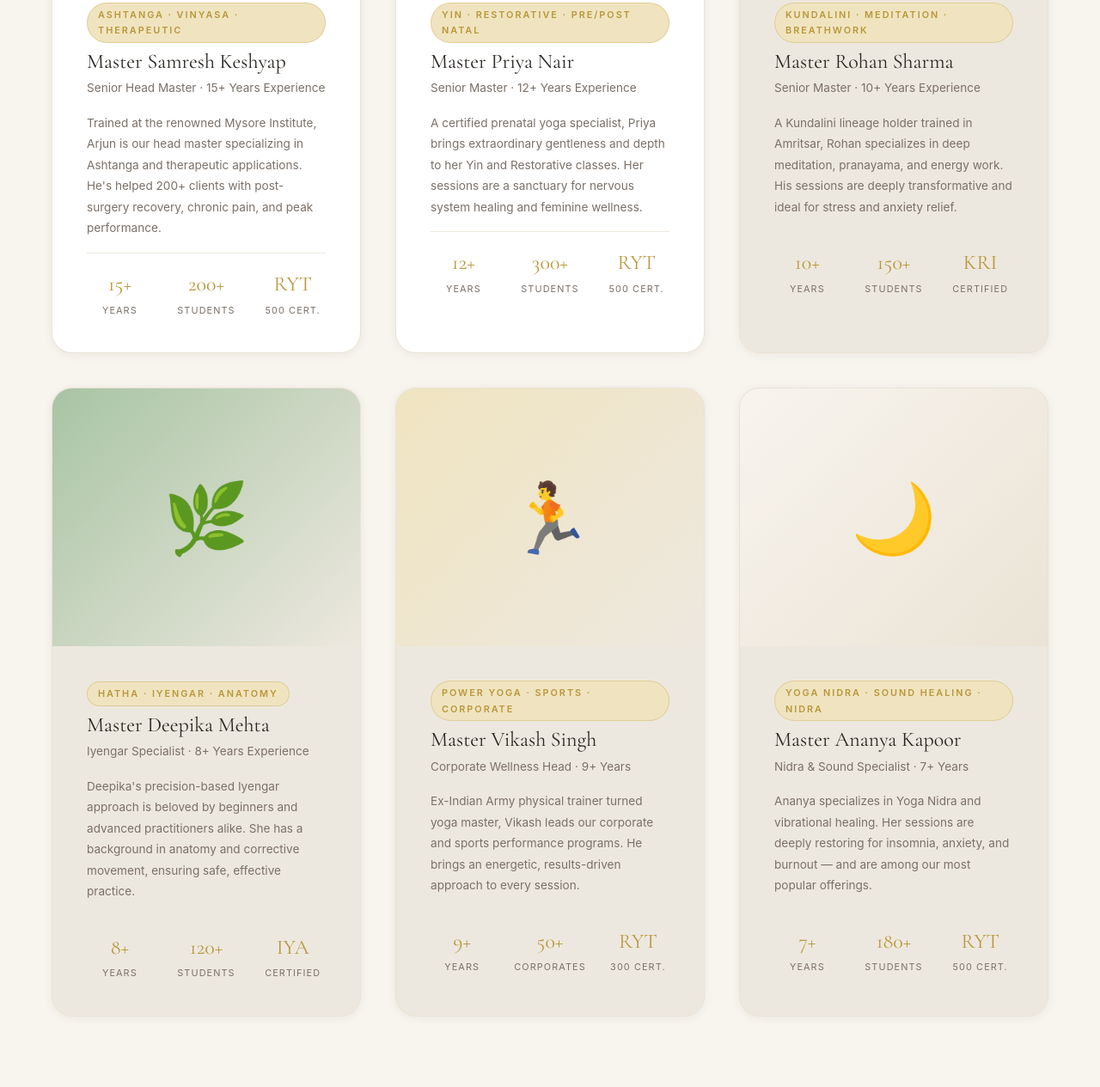
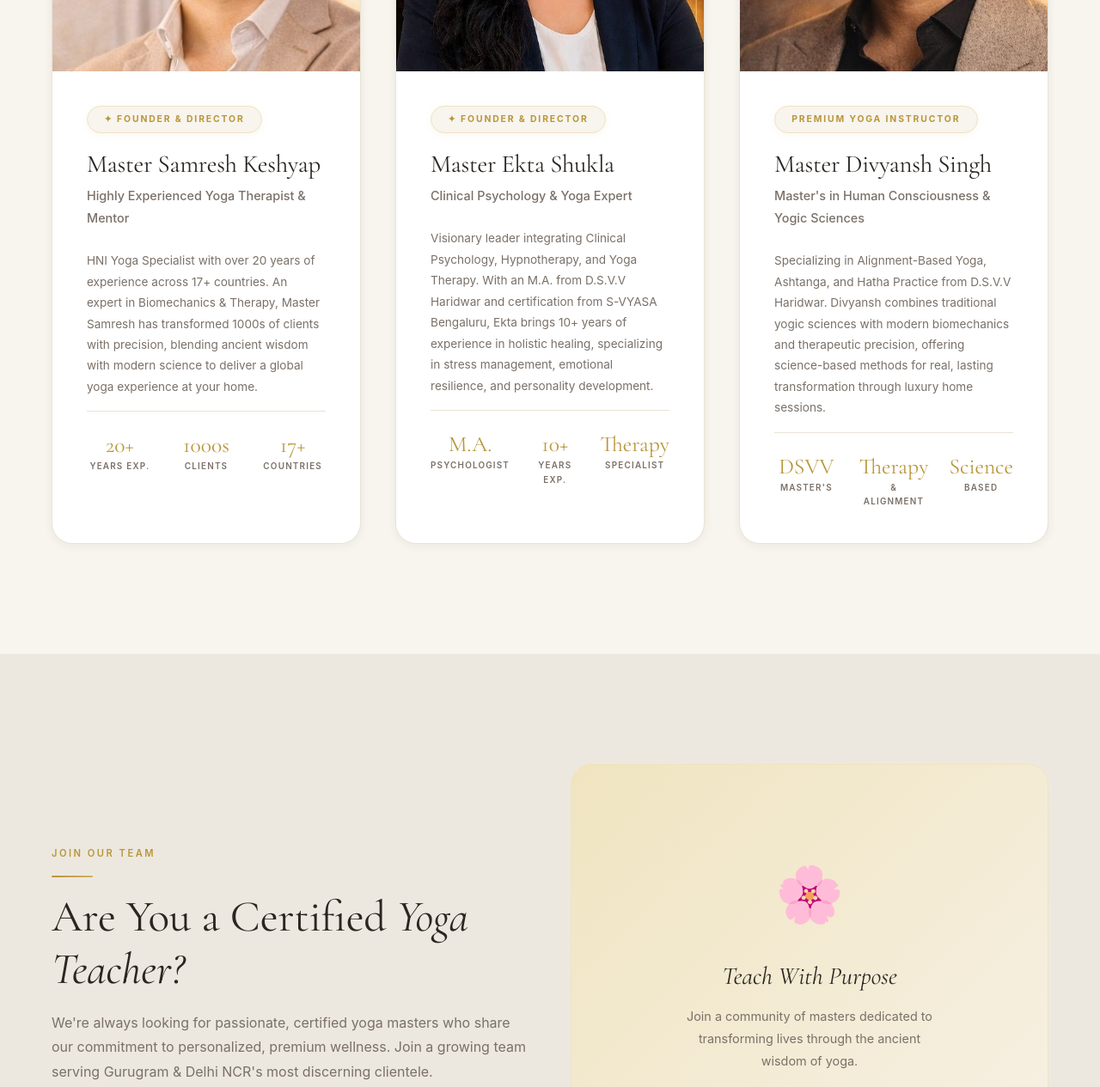
Before and after one commit to hemantsinghdsvv/pure-lifestyle-yoga, a plain HTML site: page masters.html in a window 1280 px wide. Shown: the part 1059-2324 px from the top of the page at 86% size. Drawn offline with nearby package versions, Linux system fonts and the light colour scheme.

Commit message:
updated masters details changes

```diff
--- a/assets/css/style.css
+++ b/assets/css/style.css
@@ -967,23 +967,62 @@ p { font-size: 1rem; line-height: 1.8; color: var(--text-body); }
   transition: all var(--transition-base);
 }
 .master-profile:hover { transform: translateY(-4px); box-shadow: var(--shadow-lg); }
-.master-profile-img { width: 100%; height: 300px; object-fit: cover; object-position: top; }
+.master-profile-img {
+  width: 100%;
+  height: 420px;
+  object-fit: cover;
+  object-position: center 15%;
+  transition: transform 0.8s cubic-bezier(0.165, 0.84, 0.44, 1);
+}
+.master-profile:hover .master-profile-img { transform: scale(1.04); }
 .master-profile-body { padding: var(--spacing-lg); }
-.master-profile-body .master-tag { display: inline-block; margin-bottom: 0.5rem; }
 .master-profile-body .master-tag {
-  font-size: 0.68rem; font-weight: 600; letter-spacing: 0.18em; text-transform: uppercase;
-  color: var(--gold); background: var(--gold-pale);
-  border-radius: var(--radius-full); padding: 0.25rem 0.75rem;
+  display: inline-block;
+  font-size: 0.65rem;
+  font-weight: 700;
+  letter-spacing: 0.18em;
+  text-transform: uppercase;
+  color: var(--gold);
+  background: var(--cream);
+  border: 1px solid var(--gold-pale);
+  border-radius: var(--radius-full);
+  padding: 0.4rem 1.2rem;
+  margin-bottom: 1.2rem;
+  box-shadow: 0 2px 8px rgba(184, 151, 58, 0.08);
 }
-.master-profile-body h3 { font-size: 1.5rem; margin-bottom: 0.25rem; }
-.master-profile-body .master-spec { font-size: 0.85rem; color: var(--text-muted); margin-bottom: var(--spacing-sm); }
+.master-profile-body h3 {
+  font-size: 1.8rem;
+  margin-bottom: 0.4rem;
+  letter-spacing: -0.01em;
+}
+.master-profile-body .master-spec {
+  font-size: 0.9rem;
+  color: var(--text-muted);
+  margin-bottom: var(--spacing-md);
+  font-family: var(--font-sans);
+  font-weight: 500;
+}
 .master-stats {
-  display: flex; gap: var(--spacing-md); margin-top: var(--spacing-sm);
-  border-top: 1px solid var(--cream-dark); padding-top: var(--spacing-sm);
+  display: flex;
+  gap: var(--spacing-md);
+  margin-top: var(--spacing-sm);
+  border-top: 1px solid var(--beige-light);
+  padding-top: var(--spacing-md);
 }
 .m-stat { text-align: center; flex: 1; }
-.m-stat-num { font-family: var(--font-serif); font-size: 1.5rem; color: var(--gold); }
-.m-stat-label { font-size: 0.68rem; letter-spacing: 0.1em; text-transform: uppercase; color: var(--text-muted); }
+.m-stat-num {
+  font-family: var(--font-serif);
+  font-size: 1.6rem;
+  color: var(--gold);
+  line-height: 1.2;
+}
+.m-stat-label {
+  font-size: 0.62rem;
+  letter-spacing: 0.12em;
+  text-transform: uppercase;
+  color: var(--text-muted);
+  font-weight: 600;
+}
 
 /* =============================================
    CONTACT
@@ -1301,7 +1340,7 @@ p { font-size: 1rem; line-height: 1.8; color: var(--text-body); }
   .container { padding: 0 1.25rem; }
   .differentiator { padding: var(--spacing-md); }
   .diff-num { font-size: 2rem; min-width: 44px; }
-  .master-profile-img { height: 260px; }
+  .master-profile-img { height: 340px; }
   .wa-float { bottom: 1.5rem; right: 1.25rem; }
   .wa-btn { width: 52px; height: 52px; font-size: 1.4rem; }
   .modal { padding: 1.5rem; border-radius: var(--radius-lg); }
@@ -1338,7 +1377,7 @@ p { font-size: 1rem; line-height: 1.8; color: var(--text-body); }
   .about-img-badge { display: none; } /* too small to show without overflow */
 
   .master-img { height: 260px; }
-  .master-profile-img { height: 220px; }
+  .master-profile-img { height: 300px; }
 
   .event-img { height: 180px; }
   .event-footer { flex-direction: column; gap: 0.75rem; align-items: flex-start; }
--- a/masters.html
+++ b/masters.html
@@ -3,7 +3,7 @@
 <head>
   <meta charset="UTF-8" />
   <meta name="viewport" content="width=device-width, initial-scale=1.0, viewport-fit=cover" />
-  <meta name="description" content="Meet Pure Lifestyle Yoga's expert masters — internationally certified yoga instructors specializing in Ashtanga, Yin, Vinyasa, Therapeutic, and Prenatal yoga in Gurugram & Delhi NCR." />
+  <meta name="description" content="Meet Pure Lifestyle Yoga's expert masters — Founders Samresh Keshyap & Ekta Shukla and our certified team specializing in Therapeutic, Alignment-based, and Clinical Yoga in Gurugram & Delhi NCR." />
   <title>Our Yoga Masters | Pure Lifestyle Yoga, Gurugram & Delhi NCR</title>
   <link rel="preconnect" href="https://fonts.googleapis.com" />
   <link rel="preconnect" href="https://fonts.gstatic.com" crossorigin />
@@ -74,98 +74,50 @@
     <div class="container">
       <div class="grid-3" style="margin-top:0;">
 
-        <!-- Master 1 -->
+        <!-- Master 1: Samresh Keshyap – Founder & Director -->
         <div class="master-profile fade-up delay-1">
-          <img src="assets/images/master-samresh.jpg" alt="Master Samresh Keshyap" class="master-profile-img" loading="lazy" />
+          <img src="assets/images/master-samresh-new.jpg" alt="Master Samresh Keshyap – Founder & Director, Pure Lifestyle Yoga" class="master-profile-img" loading="lazy" />
           <div class="master-profile-body">
-            <span class="master-tag">Ashtanga · Vinyasa · Therapeutic</span>
+            <span class="master-tag">✦ Founder &amp; Director</span>
             <h3>Master Samresh Keshyap</h3>
-            <p class="master-spec">Senior Head Master · 15+ Years Experience</p>
-            <p style="font-size:0.85rem; color:var(--text-muted); margin-bottom:1rem;">Trained at the renowned Mysore Institute, Arjun is our head master specializing in Ashtanga and therapeutic applications. He's helped 200+ clients with post-surgery recovery, chronic pain, and peak performance.</p>
+            <p class="master-spec">Highly Experienced Yoga Therapist &amp; Mentor</p>
+            <p style="font-size:0.85rem; color:var(--text-muted); margin-bottom:1rem;">HNI Yoga Specialist with over 20 years of experience across 17+ countries. An expert in Biomechanics &amp; Therapy, Master Samresh has transformed 1000s of clients with precision, blending ancient wisdom with modern science to deliver a global yoga experience at your home.</p>
             <div class="master-stats">
-              <div class="m-stat"><div class="m-stat-num">15+</div><div class="m-stat-label">Years</div></div>
-              <div class="m-stat"><div class="m-stat-num">200+</div><div class="m-stat-label">Students</div></div>
-              <div class="m-stat"><div class="m-stat-num">RYT</div><div class="m-stat-label">500 Cert.</div></div>
+              <div class="m-stat"><div class="m-stat-num">20+</div><div class="m-stat-label">Years Exp.</div></div>
+              <div class="m-stat"><div class="m-stat-num">1000s</div><div class="m-stat-label">Clients</div></div>
+              <div class="m-stat"><div class="m-stat-num">17+</div><div class="m-stat-label">Countries</div></div>
             </div>
           </div>
         </div>
 
-        <!-- Master 2 -->
+        <!-- Master 2: Ekta Shukla -->
         <div class="master-profile fade-up delay-2">
-          <img src="assets/images/master-female.png" alt="Master Priya Nair" class="master-profile-img" loading="lazy" />
+          <img src="assets/images/master-ekta-new.jpg" alt="Master Ekta Shukla – Founder & Director, Pure Lifestyle Yoga" class="master-profile-img" loading="lazy" />
           <div class="master-profile-body">
-            <span class="master-tag">Yin · Restorative · Pre/Post Natal</span>
-            <h3>Master Priya Nair</h3>
-            <p class="master-spec">Senior Master · 12+ Years Experience</p>
-            <p style="font-size:0.85rem; color:var(--text-muted); margin-bottom:1rem;">A certified prenatal yoga specialist, Priya brings extraordinary gentleness and depth to her Yin and Restorative classes. Her sessions are a sanctuary for nervous system healing and feminine wellness.</p>
+            <span class="master-tag">✦ Founder &amp; Director</span>
+            <h3>Master Ekta Shukla</h3>
+            <p class="master-spec">Clinical Psychology &amp; Yoga Expert</p>
+            <p style="font-size:0.85rem; color:var(--text-muted); margin-bottom:1rem;">Visionary leader integrating Clinical Psychology, Hypnotherapy, and Yoga Therapy. With an M.A. from D.S.V.V Haridwar and certification from S-VYASA Bengaluru, Ekta brings 10+ years of experience in holistic healing, specializing in stress management, emotional resilience, and personality development.</p>
             <div class="master-stats">
-              <div class="m-stat"><div class="m-stat-num">12+</div><div class="m-stat-label">Years</div></div>
-              <div class="m-stat"><div class="m-stat-num">300+</div><div class="m-stat-label">Students</div></div>
-              <div class="m-stat"><div class="m-stat-num">RYT</div><div class="m-stat-label">500 Cert.</div></div>
+              <div class="m-stat"><div class="m-stat-num">M.A.</div><div class="m-stat-label">Psychologist</div></div>
+              <div class="m-stat"><div class="m-stat-num">10+</div><div class="m-stat-label">Years Exp.</div></div>
+              <div class="m-stat"><div class="m-stat-num">Therapy</div><div class="m-stat-label">Specialist</div></div>
             </div>
           </div>
         </div>
 
-        <!-- Master 3 (placeholder style) -->
-        <div class="master-profile fade-up delay-3" style="background:var(--cream-dark);">
-          <div style="height:300px; display:flex; align-items:center; justify-content:center; background:linear-gradient(135deg, var(--beige-light), var(--cream-dark)); font-size:5rem;">🧘</div>
+        <!-- Master 3: Divyansh Singh -->
+        <div class="master-profile fade-up delay-3">
+          <img src="assets/images/master-divyansh-new.jpg" alt="Master Divyansh Singh – Premium Yoga Instructor, Pure Lifestyle Yoga" class="master-profile-img" loading="lazy" />
           <div class="master-profile-body">
-            <span class="master-tag">Kundalini · Meditation · Breathwork</span>
-            <h3>Master Rohan Sharma</h3>
-            <p class="master-spec">Senior Master · 10+ Years Experience</p>
-            <p style="font-size:0.85rem; color:var(--text-muted); margin-bottom:1rem;">A Kundalini lineage holder trained in Amritsar, Rohan specializes in deep meditation, pranayama, and energy work. His sessions are deeply transformative and ideal for stress and anxiety relief.</p>
+            <span class="master-tag">Premium Yoga Instructor</span>
+            <h3>Master Divyansh Singh</h3>
+            <p class="master-spec">Master's in Human Consciousness &amp; Yogic Sciences</p>
+            <p style="font-size:0.85rem; color:var(--text-muted); margin-bottom:1rem;">Specializing in Alignment-Based Yoga, Ashtanga, and Hatha Practice from D.S.V.V Haridwar. Divyansh combines traditional yogic sciences with modern biomechanics and therapeutic precision, offering science-based methods for real, lasting transformation through luxury home sessions.</p>
             <div class="master-stats">
-              <div class="m-stat"><div class="m-stat-num">10+</div><div class="m-stat-label">Years</div></div>
-              <div class="m-stat"><div class="m-stat-num">150+</div><div class="m-stat-label">Students</div></div>
-              <div class="m-stat"><div class="m-stat-num">KRI</div><div class="m-stat-label">Certified</div></div>
-            </div>
-          </div>
-        </div>
-
-        <!-- Master 4 -->
-        <div class="master-profile fade-up delay-1" style="background:var(--cream-dark);">
-          <div style="height:300px; display:flex; align-items:center; justify-content:center; background:linear-gradient(135deg, var(--sage-light), var(--cream-dark)); font-size:5rem;">🌿</div>
-          <div class="master-profile-body">
-            <span class="master-tag">Hatha · Iyengar · Anatomy</span>
-            <h3>Master Deepika Mehta</h3>
-            <p class="master-spec">Iyengar Specialist · 8+ Years Experience</p>
-            <p style="font-size:0.85rem; color:var(--text-muted); margin-bottom:1rem;">Deepika's precision-based Iyengar approach is beloved by beginners and advanced practitioners alike. She has a background in anatomy and corrective movement, ensuring safe, effective practice.</p>
-            <div class="master-stats">
-              <div class="m-stat"><div class="m-stat-num">8+</div><div class="m-stat-label">Years</div></div>
-              <div class="m-stat"><div class="m-stat-num">120+</div><div class="m-stat-label">Students</div></div>
-              <div class="m-stat"><div class="m-stat-num">IYA</div><div class="m-stat-label">Certified</div></div>
-            </div>
-          </div>
-        </div>
-
-        <!-- Master 5 -->
-        <div class="master-profile fade-up delay-2" style="background:var(--cream-dark);">
-          <div style="height:300px; display:flex; align-items:center; justify-content:center; background:linear-gradient(135deg, var(--gold-pale), var(--cream-dark)); font-size:5rem;">🏃</div>
-          <div class="master-profile-body">
-            <span class="master-tag">Power Yoga · Sports · Corporate</span>
-            <h3>Master Vikash Singh</h3>
-            <p class="master-spec">Corporate Wellness Head · 9+ Years</p>
-            <p style="font-size:0.85rem; color:var(--text-muted); margin-bottom:1rem;">Ex-Indian Army physical trainer turned yoga master, Vikash leads our corporate and sports performance programs. He brings an energetic, results-driven approach to every session.</p>
-            <div class="master-stats">
-              <div class="m-stat"><div class="m-stat-num">9+</div><div class="m-stat-label">Years</div></div>
-              <div class="m-stat"><div class="m-stat-num">50+</div><div class="m-stat-label">Corporates</div></div>
-              <div class="m-stat"><div class="m-stat-num">RYT</div><div class="m-stat-label">300 Cert.</div></div>
-            </div>
-          </div>
-        </div>
-
-        <!-- Master 6 -->
-        <div class="master-profile fade-up delay-3" style="background:var(--cream-dark);">
-          <div style="height:300px; display:flex; align-items:center; justify-content:center; background:linear-gradient(135deg, var(--cream), var(--beige-light)); font-size:5rem;">🌙</div>
-          <div class="master-profile-body">
-            <span class="master-tag">Yoga Nidra · Sound Healing · Nidra</span>
-            <h3>Master Ananya Kapoor</h3>
-            <p class="master-spec">Nidra & Sound Specialist · 7+ Years</p>
-            <p style="font-size:0.85rem; color:var(--text-muted); margin-bottom:1rem;">Ananya specializes in Yoga Nidra and vibrational healing. Her sessions are deeply restoring for insomnia, anxiety, and burnout — and are among our most popular offerings.</p>
-            <div class="master-stats">
-              <div class="m-stat"><div class="m-stat-num">7+</div><div class="m-stat-label">Years</div></div>
-              <div class="m-stat"><div class="m-stat-num">180+</div><div class="m-stat-label">Students</div></div>
-              <div class="m-stat"><div class="m-stat-num">RYT</div><div class="m-stat-label">500 Cert.</div></div>
+              <div class="m-stat"><div class="m-stat-num">DSVV</div><div class="m-stat-label">Master's</div></div>
+              <div class="m-stat"><div class="m-stat-num">Therapy</div><div class="m-stat-label">&amp; Alignment</div></div>
+              <div class="m-stat"><div class="m-stat-num">Science</div><div class="m-stat-label">Based</div></div>
             </div>
           </div>
         </div>
@@ -182,7 +134,7 @@
           <p class="eyebrow fade-up">Join Our Team</p>
           <div class="gold-line fade-up delay-1"></div>
           <h2 class="fade-up delay-2">Are You a Certified <em>Yoga Teacher?</em></h2>
-          <p class="fade-up delay-3" style="color:var(--text-muted); margin-top:1rem;">We're always looking for passionate, certified yoga masters who share our commitment to personalized, premium wellness. Join a growing team serving Gurugram & Delhi NCR's most discerning clientele.</p>
+          <p class="fade-up delay-3" style="color:var(--text-muted); margin-top:1rem;">We're always looking for passionate, certified yoga masters who share our commitment to personalized, premium wellness. Join a growing team serving Gurugram &amp; Delhi NCR's most discerning clientele.</p>
           <ul class="fade-up delay-3" style="margin-top:1.5rem; display:flex; flex-direction:column; gap:0.75rem;">
             <div class="about-feature">
               <div class="feat-icon">💰</div>
@@ -207,9 +159,9 @@
           <p style="color:var(--text-muted); font-size:0.9rem; max-width:300px; margin:0 auto 2rem;">Join a community of masters dedicated to transforming lives through the ancient wisdom of yoga.</p>
           <div style="display:flex; flex-direction:column; gap:0.75rem; text-align:left; max-width:280px; margin:0 auto;">
             <div style="background:white; padding:0.75rem 1rem; border-radius:var(--radius-md); font-size:0.85rem; border:1px solid var(--beige-light);">✓ RYT-200 or higher required</div>
-            <div style="background:white; padding:0.75rem 1rem; border-radius:var(--radius-md); font-size:0.85rem; border:1px solid var(--beige-light);">✓ Flexible hours & locations</div>
-            <div style="background:white; padding:0.75rem 1rem; border-radius:var(--radius-md); font-size:0.85rem; border:1px solid var(--beige-light);">✓ Marketing & client support</div>
-            <div style="background:white; padding:0.75rem 1rem; border-radius:var(--radius-md); font-size:0.85rem; border:1px solid var(--beige-light);">✓ Insurance & legal covered</div>
+            <div style="background:white; padding:0.75rem 1rem; border-radius:var(--radius-md); font-size:0.85rem; border:1px solid var(--beige-light);">✓ Flexible hours &amp; locations</div>
+            <div style="background:white; padding:0.75rem 1rem; border-radius:var(--radius-md); font-size:0.85rem; border:1px solid var(--beige-light);">✓ Marketing &amp; client support</div>
+            <div style="background:white; padding:0.75rem 1rem; border-radius:var(--radius-md); font-size:0.85rem; border:1px solid var(--beige-light);">✓ Insurance &amp; legal covered</div>
           </div>
         </div>
       </div>
@@ -236,7 +188,7 @@
           <img src="assets/images/logo.jpeg" alt="Pure Lifestyle Yoga" />
           <div class="nav-logo-text" style="color:rgba(255,255,255,0.8);">Pure Lifestyle Yoga<span>Your Path to Pure Bliss</span></div>
         </a>
-        <p>Gurugram & Delhi NCR's most premium private yoga experience.</p>
+        <p>Gurugram &amp; Delhi NCR's most premium private yoga experience.</p>
         <div class="footer-social">
           <a href="#" class="social-btn">📸</a><a href="#" class="social-btn">📘</a>
           <a href="#" class="social-btn">▶️</a><a href="https://wa.me/919310379955" class="social-btn">💬</a>
@@ -300,13 +252,12 @@
           <option>Yin / Restorative Yoga</option>
           <option>Therapeutic / Injury Recovery</option>
           <option>Prenatal / Postnatal Yoga</option>
-          <option>Kundalini / Meditation</option>
-          <option>Yoga Nidra / Sleep Wellness</option>
+          <option>Power Yoga / Fitness</option>
           <option>Not sure — help me choose</option>
         </select>
       </div>
       <div class="form-group">
-        <label>Preferred Date & Time</label>
+        <label>Preferred Date &amp; Time</label>
         <input type="text" name="preferred_datetime" placeholder="e.g. Next Tuesday 5:00 PM or Weekends" required />
       </div>
       <div class="form-group">
```
Also changed, not shown: index.html (+26 -15 lines), why-us.html (+4 -0 lines), assets/images/master-divyansh-new.jpg (added), assets/images/master-ekta-new.jpg (added), assets/images/master-samresh-new.jpg (added).
